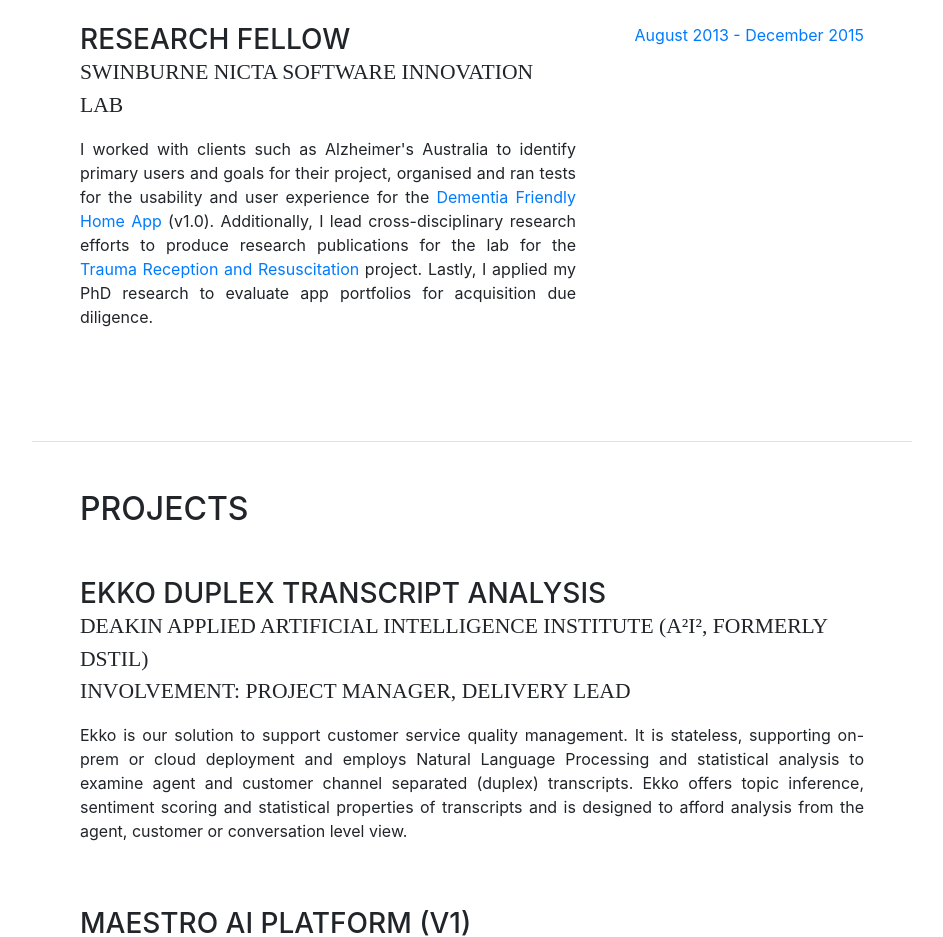
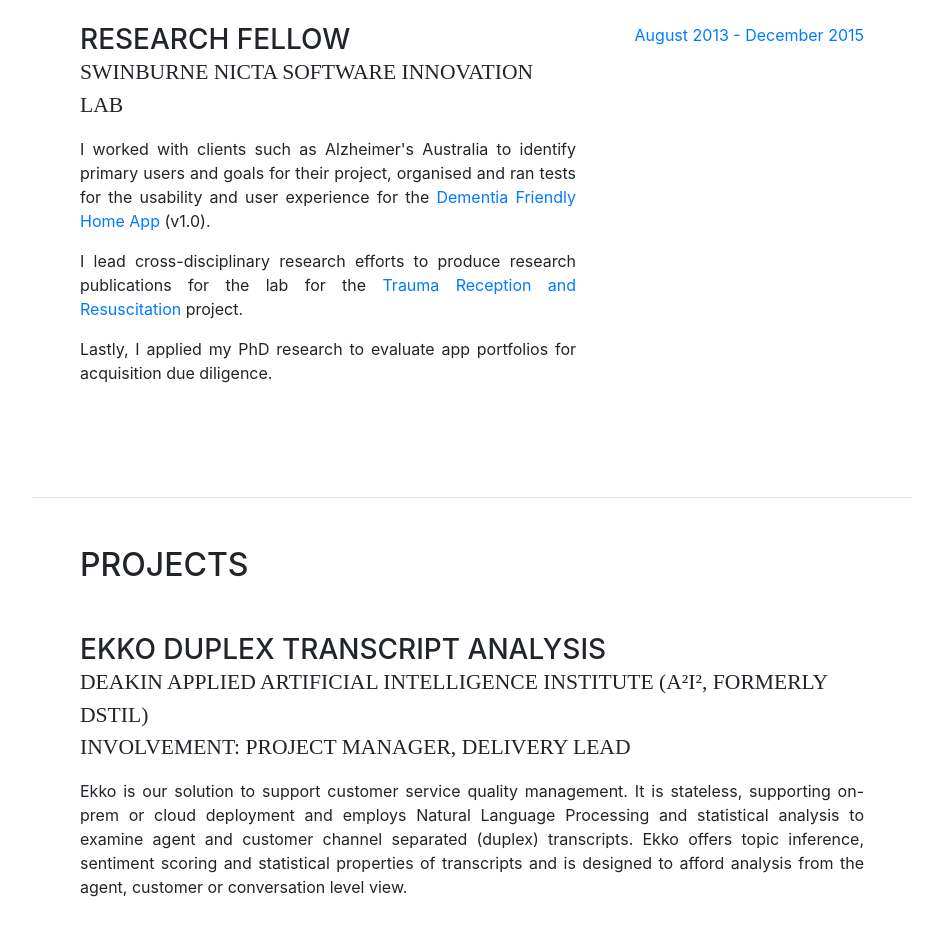
Before and after one commit to lhoon/lhoon.github.io, a website with bundled scripts: page index.html in a window 1280 px wide. Shown: the part 2660-3597 px from the top of the page, without its empty margins (240-1183 px from the left). Built offline with nearby package versions, Linux system fonts and the light colour scheme; a web font is replaced by a local one.

Commit message:
Broke up the content for Research experience.

```diff
--- a/index.html
+++ b/index.html
@@ -160,7 +160,9 @@
             <div class="resume-content mr-auto">
               <h3 class="mb-0">Research Fellow</h3>
               <div class="subheading mb-3">Swinburne NICTA Software Innovation Lab</div>
-              <p>I worked with clients such as Alzheimer's Australia to identify primary users and goals for their project, organised and ran tests for the usability and user experience for the <a class="js-scroll-trigger" href="#dementia">Dementia Friendly Home App</a> (v1.0). Additionally, I lead cross-disciplinary research efforts to produce research publications for the lab for the <a class="js-scroll-trigger" href="#trr">Trauma Reception and Resuscitation</a> project. Lastly, I applied my PhD research to evaluate app portfolios for acquisition due diligence.</p>
+              <p>I worked with clients such as Alzheimer's Australia to identify primary users and goals for their project, organised and ran tests for the usability and user experience for the <a class="js-scroll-trigger" href="#dementia">Dementia Friendly Home App</a> (v1.0). </p>
+              <p>I lead cross-disciplinary research efforts to produce research publications for the lab for the <a class="js-scroll-trigger" href="#trr">Trauma Reception and Resuscitation</a> project. </p>
+              <p>Lastly, I applied my PhD research to evaluate app portfolios for acquisition due diligence.</p>
             </div>
             <div class="resume-date text-md-right">
               <span class="text-primary">August 2013 - December 2015</span>
```
